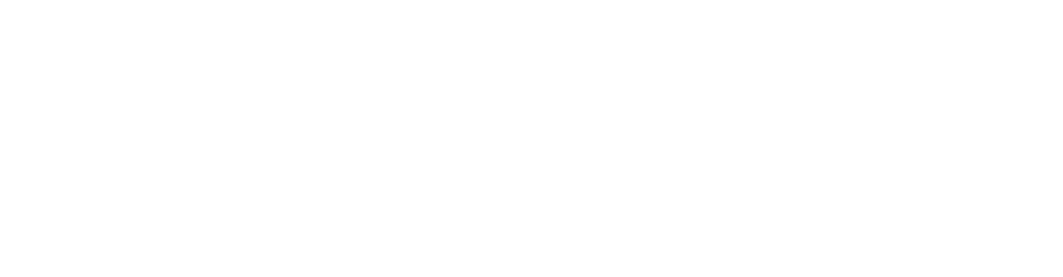
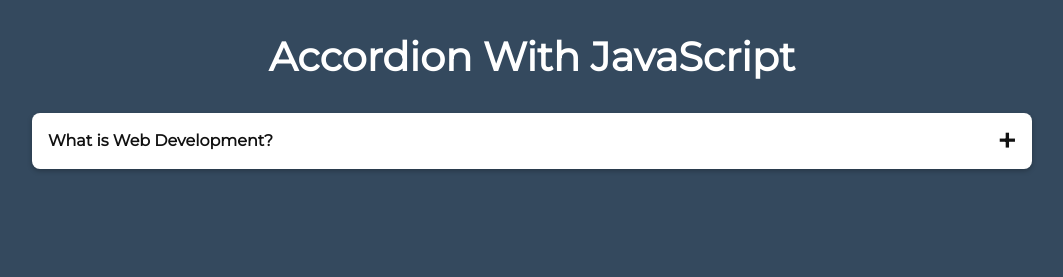
Before and after one commit to pravatsutradhar/accordion-with-JavaScript, a plain HTML site: page index.html in a window 1280 px wide. Shown: the whole page, without its empty margins (108-1171 px from the left). Drawn offline with Linux system fonts and the light colour scheme.

Commit message:
Project Complete

```diff
--- /dev/null
+++ b/accordion.js
@@ -0,0 +1,24 @@
+const accordionItemHeaders = document.querySelectorAll(".accordion-item-header");
+
+accordionItemHeaders.forEach(accordionItemHeader => {
+   accordionItemHeader.addEventListener("click", event => {
+
+     // Uncomment in case you only want to allow for the display of only one collapsed item at a time!
+
+//     const currentlyActiveAccordionItemHeader = document.querySelector(".accordion-item-header.active");
+//     if(currentlyActiveAccordionItemHeader && currentlyActiveAccordionItemHeader!==accordionItemHeader) {
+//        currentlyActiveAccordionItemHeader.classList.toggle("active");
+//        currentlyActiveAccordionItemHeader.nextElementSibling.style.maxHeight = 0;
+//      }
+
+     accordionItemHeader.classList.toggle("active");
+     const accordionItemBody = accordionItemHeader.nextElementSibling;
+     if(accordionItemHeader.classList.contains("active")) {
+      accordionItemBody.style.maxHeight = accordionItemBody.scrollHeight + "px";
+     }
+     else {
+       accordionItemBody.style.maxHeight = 0;
+     }
+
+   });
+});
--- a/index.html
+++ b/index.html
@@ -4,8 +4,30 @@
     <meta charset="UTF-8">
     <meta name="viewport" content="width=device-width, initial-scale=1.0">
     <title>Accordion With JavaScript</title>
+    <link rel="stylesheet" href="style.css">
 </head>
 <body>
 
+    <header>
+        <h1>Accordion With JavaScript</h1>
+    </header>
+
+    <section id="accordion">
+        <div class="accordion">
+            <div class="accordion-item">
+              <div class="accordion-item-header">
+                What is Web Development?
+              </div><!-- /.accordion-item-header -->
+              <div class="accordion-item-body">
+                <div class="accordion-item-body-content">
+                  Web Development broadly refers to the tasks associated with developing functional websites and applications for the Internet. The web development process includes web design, web content development, client-side/server-side scripting and network security configuration, among other tasks.
+                </div>
+              </div><!-- /.accordion-item-body -->
+            </div><!-- /.accordion-item -->
+          </div>
+    </section>
+
+
+    <script src="accordion.js"></script>
 </body>
 </html>
--- a/style.css
+++ b/style.css
@@ -0,0 +1,68 @@
+@import url('https://fonts.googleapis.com/css?family=Montserrat');
+
+* {
+  margin: 0;
+  padding: 0;
+  box-sizing: border-box;
+}
+
+body {
+  font-family: 'Montserrat', sans-serif;
+  background-color: #34495e;
+  color: #fff;
+}
+
+h1 {
+  text-align: center;
+  margin: 2rem 0;
+  font-size: 2.5rem;
+}
+
+.accordion {
+  width: 90%;
+  max-width: 1000px;
+  margin: 2rem auto;
+}
+
+.accordion-item {
+  background-color: #fff;
+  color: #111;
+  margin: 1rem 0;
+  border-radius: 0.5rem;
+  box-shadow: 0 2px 5px 0 rgba(0,0,0,0.25);
+}
+
+.accordion-item-header {
+  padding: 0.5rem 3rem 0.5rem 1rem;
+  min-height: 3.5rem;
+  line-height: 1.25rem;
+  font-weight: bold;
+  display: flex;
+  align-items: center;
+  position: relative;
+  cursor: pointer;
+}
+
+.accordion-item-header::after {
+  content: "\002B";
+  font-size: 2rem;
+  position: absolute;
+  right: 1rem;
+}
+
+.accordion-item-header.active::after {
+  content: "\2212";
+}
+
+.accordion-item-body {
+  max-height: 0;
+  overflow: hidden;
+  transition: max-height 0.2s ease-out;
+}
+
+.accordion-item-body-content {
+  padding: 1rem;
+  line-height: 1.5rem;
+  border-top: 1px solid;
+  border-image: linear-gradient(to right, transparent, #34495e, transparent) 1;
+}
```
